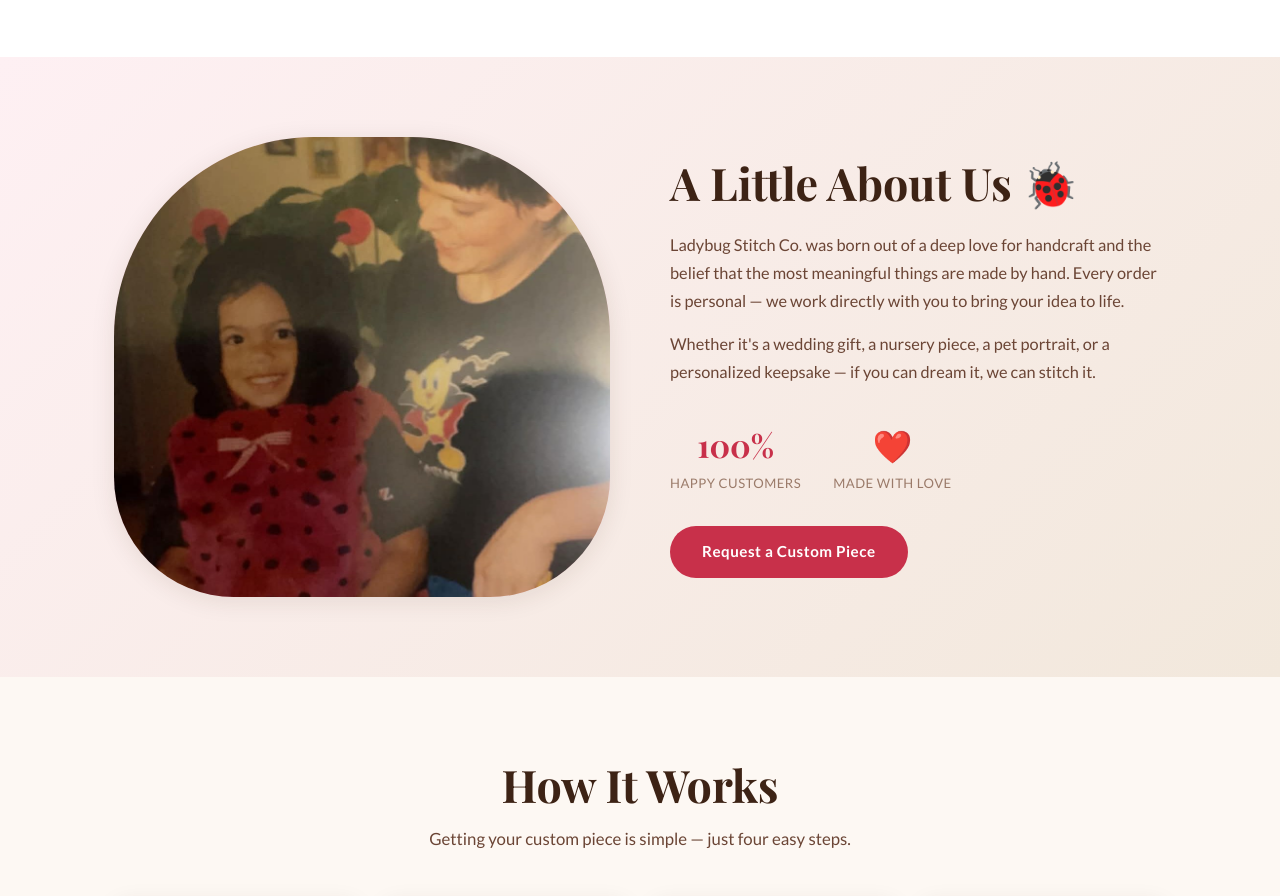
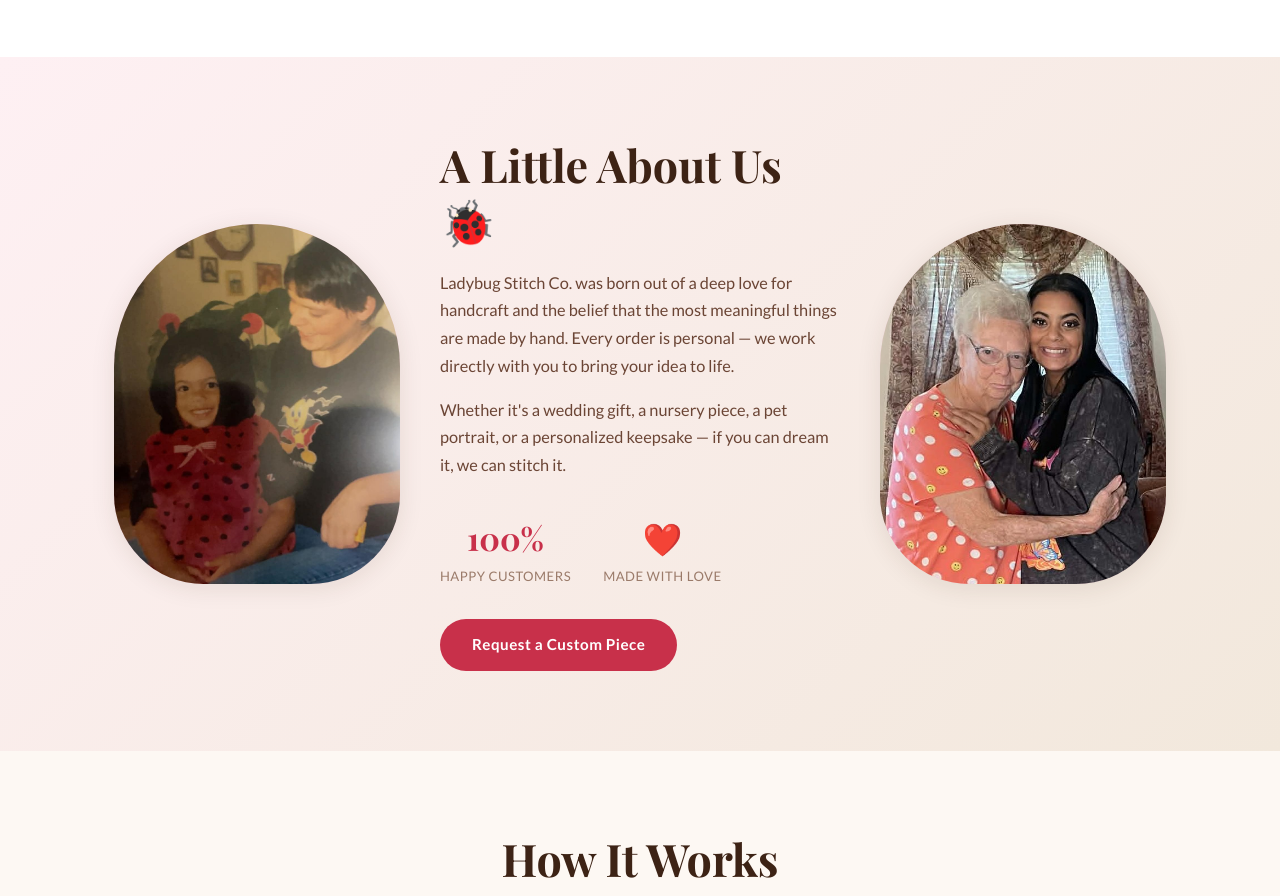
Before and after one commit to ExploitDev9989/LadybugStitchCo, a plain HTML site: page index.html in a window 1280 px wide. Shown: the part 2160-3056 px from the top of the page. Drawn offline with nearby package versions, Linux system fonts and the light colour scheme; a web font is replaced by a local one.

Commit message:
Added photos to about me

```diff
--- a/index.html
+++ b/index.html
@@ -256,12 +256,12 @@
       background: linear-gradient(135deg, var(--pink-pale) 0%, var(--beige) 100%);
     }
     .about-grid {
-      display: grid; grid-template-columns: 1fr 1fr;
-      gap: 60px; align-items: center;
+      display: grid; grid-template-columns: 1fr 1.4fr 1fr;
+      gap: 40px; align-items: center;
     }
     .about-image {
-      border-radius: 200px 200px 120px 120px; overflow: hidden;
-      height: 460px; background: var(--pink-light);
+      border-radius: 160px 160px 100px 100px; overflow: hidden;
+      height: 360px; background: var(--pink-light);
       box-shadow: var(--shadow);
       display: flex; align-items: center; justify-content: center;
     }
@@ -491,7 +491,7 @@
 
     /* ── RESPONSIVE ─────────────────────────────── */
     @media (max-width: 960px) {
-      .hero-grid, .about-grid, .order-grid { grid-template-columns: 1fr; gap: 40px; }
+      .hero-grid, .about-grid, .order-grid { grid-template-columns: 1fr; gap: 32px; }
       .hero-image-col { order: -1; }
       .hero-frame { width: 300px; height: 340px; }
       .features-grid, .steps-grid { grid-template-columns: 1fr 1fr; }
@@ -657,6 +657,7 @@
       <img src="images/aboutme1.jpg" alt="Ladybug Stitch Co. — the maker behind the stitches">
     </div>
     <div class="about-content">
+
       <h2 class="section-title">A Little About Us 🐞</h2>
       <p>
         Ladybug Stitch Co. was born out of a deep love for handcraft and the belief that
@@ -678,6 +679,9 @@
         </div>
       </div>
       <a href="#order" class="btn btn-primary">Request a Custom Piece</a>
+    </div>
+    <div class="about-image">
+      <img src="images/aboutme3.jpg" alt="Ladybug Stitch Co. — handcrafted with love">
     </div>
   </div>
 </section>
```
